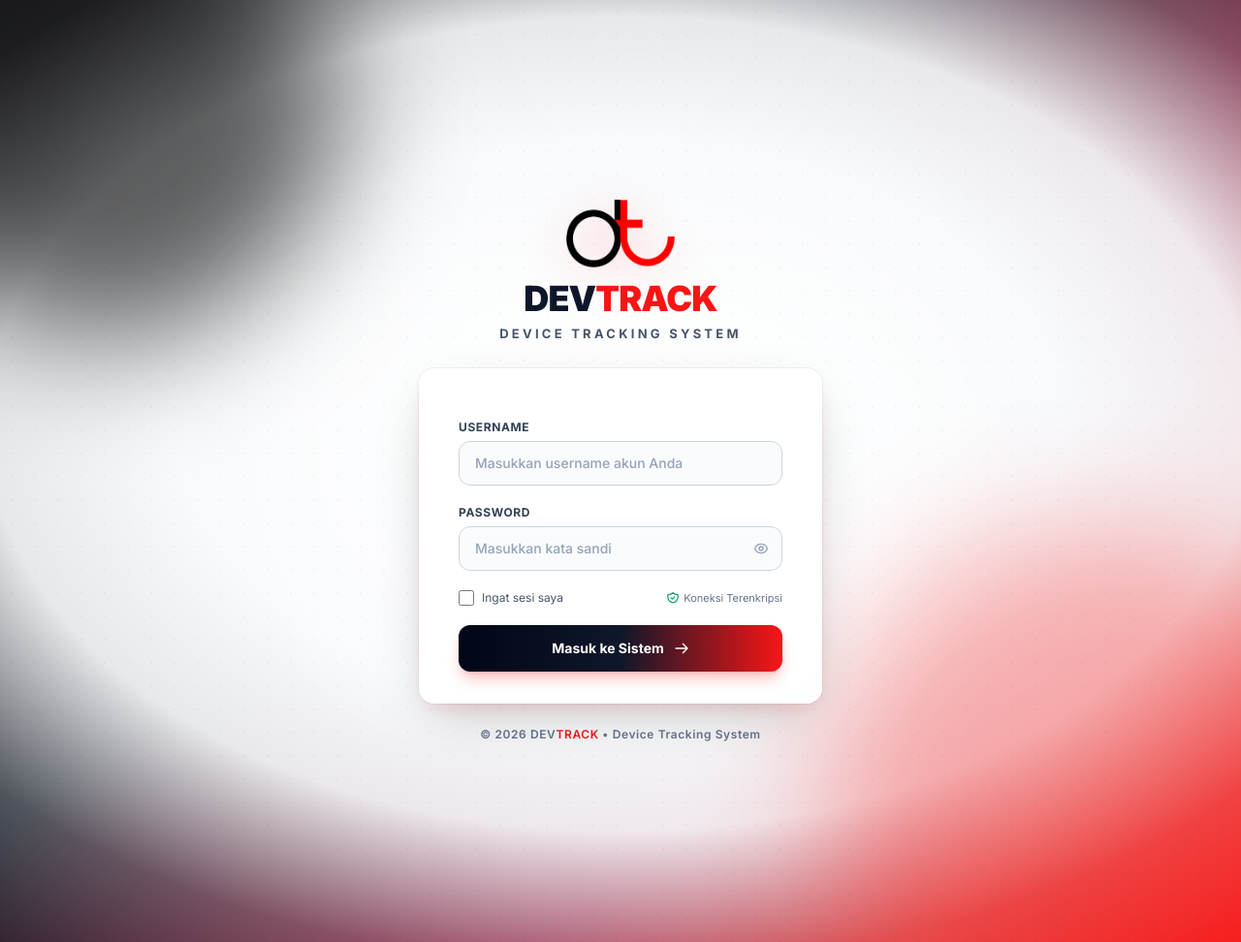
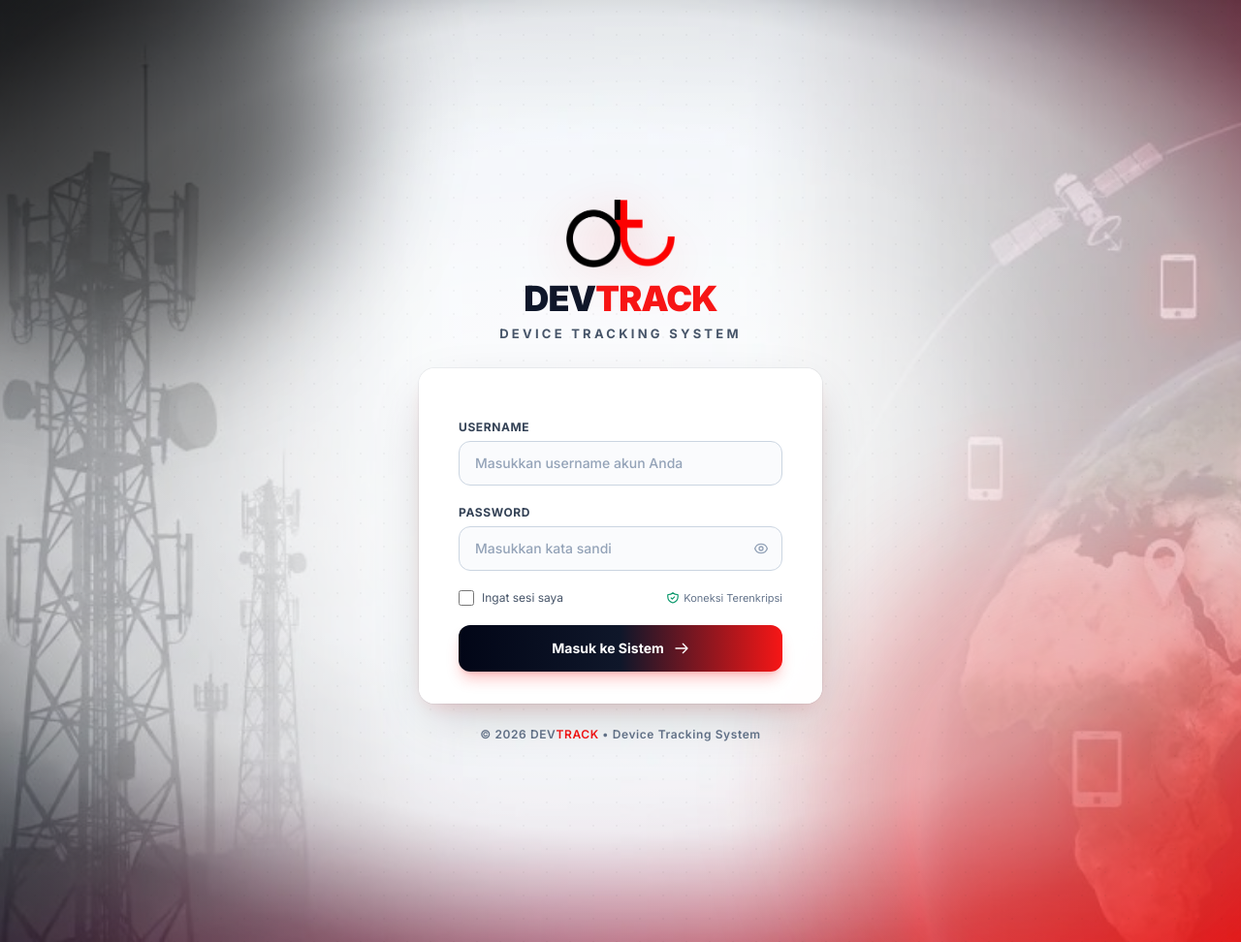
Before and after one commit to Muhamad-dn/Dikta-Monitoring, a Laravel app: page /login in a window 1280 px wide. Shown: the whole page at 97% size. Run offline with Laravel 9, Linux system fonts and the light colour scheme; data comes from the database, SQL or seed files in the repository; some libraries are stand-ins or nearby versions.

Commit message:
feat: add telecom tracking background graphic with 50% opacity to login page

```diff
--- a/resources/views/auth/login.blade.php
+++ b/resources/views/auth/login.blade.php
@@ -44,10 +44,17 @@
 <body class="min-h-full font-sans antialiased flex flex-col justify-center py-12 sm:px-6 lg:px-8 text-slate-800 relative overflow-x-hidden selection:bg-[#F71616] selection:text-white"
       style="background-color: #090a0f; background-image: radial-gradient(ellipse 85% 72% at 50% 45%, #ffffff 0%, #f8fafc 42%, rgba(248, 250, 252, 0.92) 60%, rgba(248, 250, 252, 0.25) 80%, transparent 100%), linear-gradient(135deg, #050609 0%, #0f1117 22%, #181d27 38%, #881337 68%, #dc2626 85%, #F71616 100%); background-attachment: fixed;">
 
+    <!-- Background Image Layer (Telecom & Global Tracking) with 50% Opacity -->
+    <div class="fixed inset-0 z-0 pointer-events-none select-none overflow-hidden">
+        <img src="{{ asset('images/login-bg.jpg') }}"
+             alt="Login Background"
+             class="w-full h-full object-cover object-center opacity-50">
+    </div>
+
     <!-- Ambient Luxury Glowing Backdrops for Contrast and Depth (Hitam, Putih, Merah) -->
-    <div class="fixed -top-28 -left-28 w-[460px] h-[460px] bg-black/60 rounded-full blur-3xl pointer-events-none"></div>
+    <div class="fixed -top-28 -left-28 w-[460px] h-[460px] bg-black/50 rounded-full blur-3xl pointer-events-none"></div>
     <div class="fixed top-1/4 left-1/2 -translate-x-1/2 w-[760px] h-[480px] bg-white/40 blur-3xl rounded-full pointer-events-none"></div>
-    <div class="fixed -bottom-28 -right-28 w-[540px] h-[540px] bg-[#F71616]/30 rounded-full blur-3xl pointer-events-none"></div>
+    <div class="fixed -bottom-28 -right-28 w-[540px] h-[540px] bg-[#F71616]/25 rounded-full blur-3xl pointer-events-none"></div>
     <div class="fixed inset-0 bg-[radial-gradient(#111827_1px,transparent_1px)] [background-size:24px_24px] opacity-[0.035] pointer-events-none"></div>
 
     <!-- Header Logo & Brand: Isolated Logo Without Background Card -->
```
Also changed, not shown: public/images/login-bg.jpg (added).
